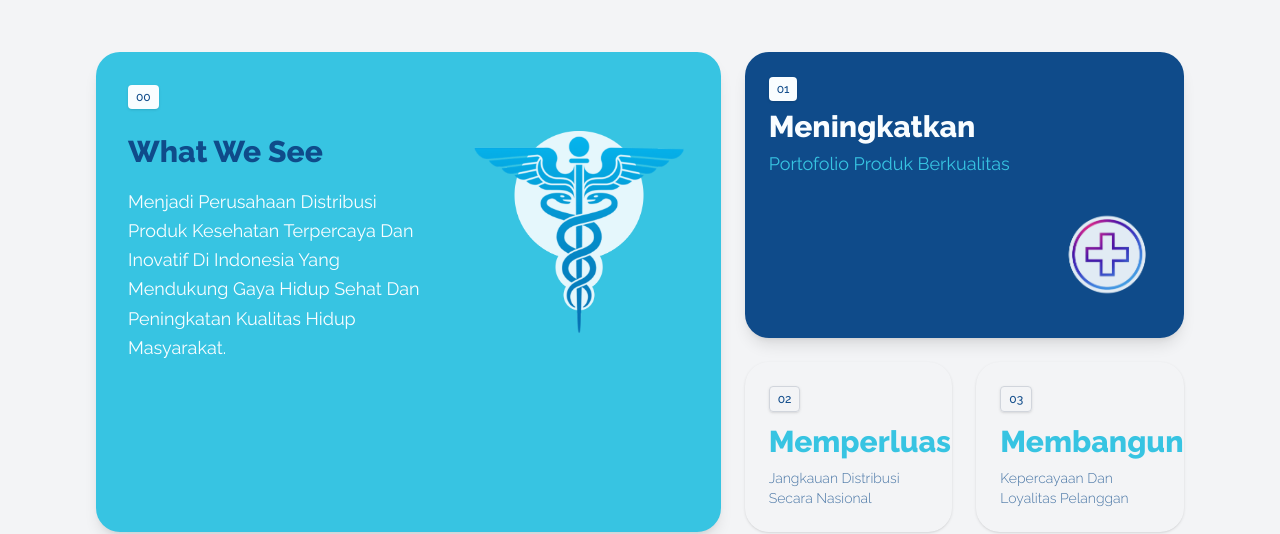
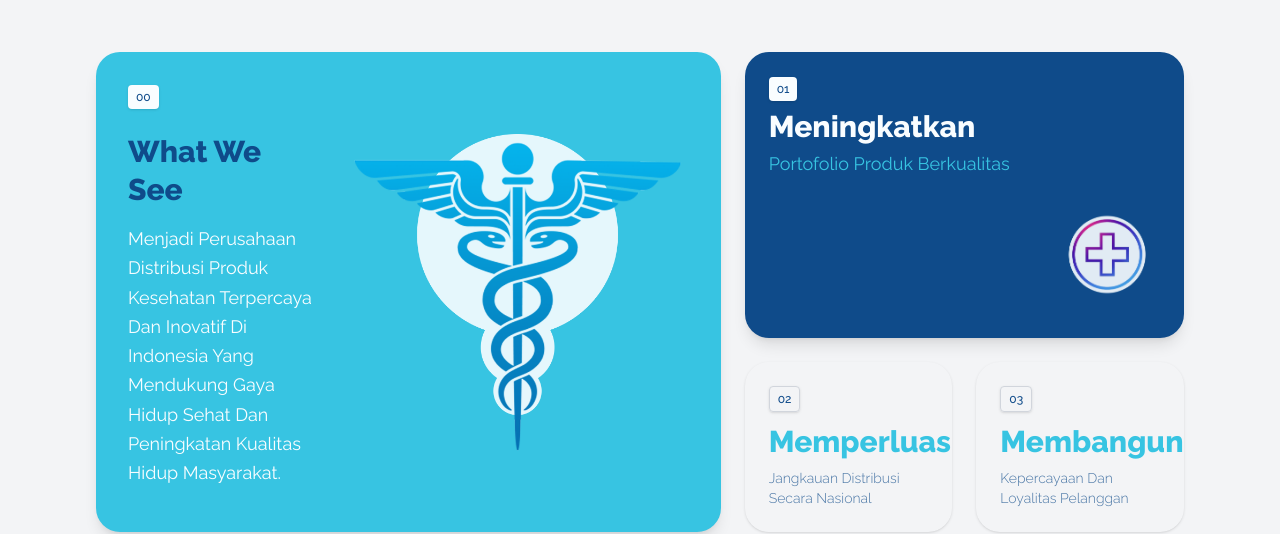
Before and after one commit to Delos-343/PT-Indo-Sehat-Medika, a Next.js app: page / in a window 1280 px wide. Shown: the part 1744-2278 px from the top of the page. Built offline with nearby package versions, Linux system fonts and the light colour scheme.

Commit message:
Increased caduceus size for desktop

```diff
--- a/src/app/components/molecules/what_we_do/InfoCard.tsx
+++ b/src/app/components/molecules/what_we_do/InfoCard.tsx
@@ -37,8 +37,8 @@ export const InfoCard: React.FC<InfoCardProps> = ({
           {/* Icon behind text for mobile & portrait tablet */}
           <div className="absolute inset-0 flex justify-center items-center pointer-events-none lg:hidden">
             <CaduceusIcon
-              width={343}
-              height={343}
+              width={300}
+              height={300}
               className="opacity-10"
             />
           </div>
@@ -65,8 +65,8 @@ export const InfoCard: React.FC<InfoCardProps> = ({
             {/* Right/Icon Section for desktop */}
             <div className="hidden lg:flex flex-shrink-0 justify-center items-center align-middle order-2">
               <CaduceusIcon
-                width={220}
-                height={220}
+                width={343}
+                height={343}
                 className="opacity-90 max-w-full h-auto mt-10"
               />
             </div>
```
